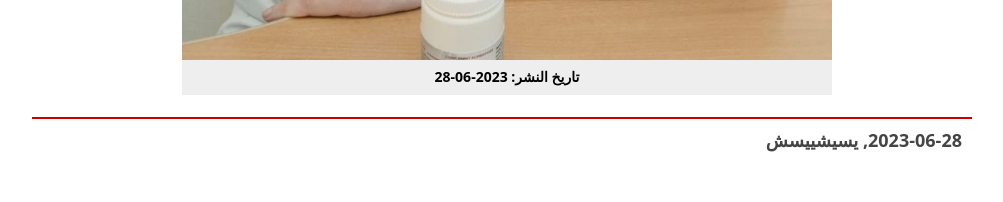
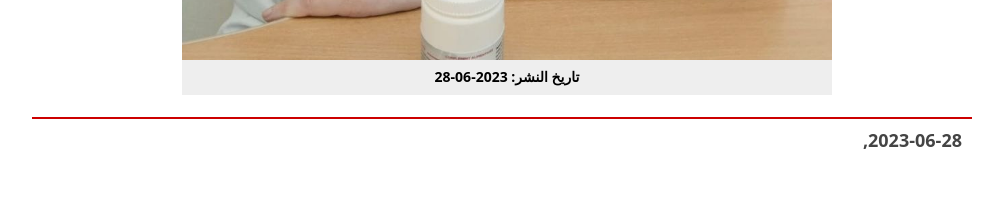
Before and after one commit to shadyplus/oculus-05-07-2023, a plain HTML site: page index.html in a window 1280 px wide. Shown: the part 920-1122 px from the top of the page, without its empty margins (138-1141 px from the left). Drawn offline with Linux system fonts and the light colour scheme.

Commit message:
edited css

```diff
--- a/index.html
+++ b/index.html
@@ -134,7 +134,7 @@
 
                                             <p><b><script type="text/javascript">document.write(customDate(-7))</script>,
 
-يسيشييسش
+
                                             </b></p>
 
 
```
